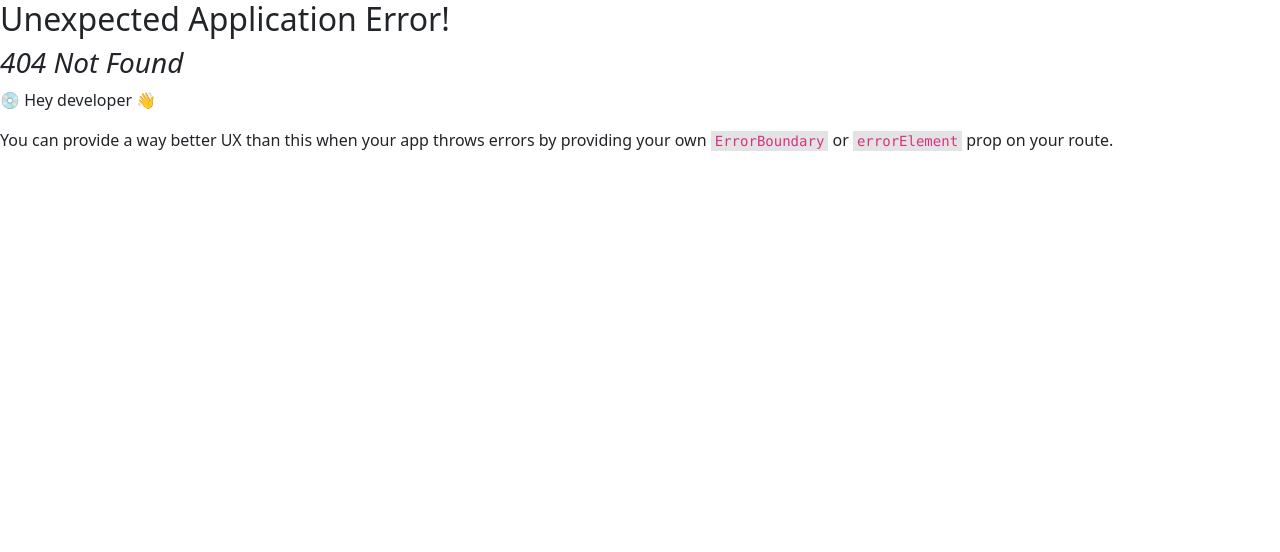
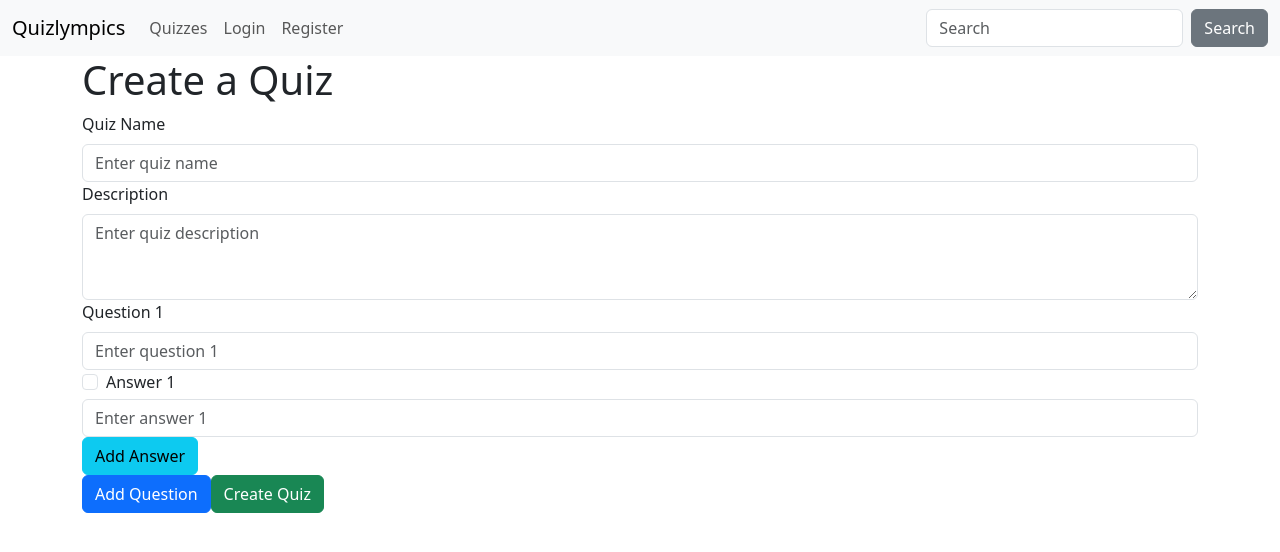
Before and after one commit to NyashaDZT/Project-4-Quiz-App, a React (Vite) app in the folder client/: page /createquiz in a window 1280 px wide. Before the commit this address had no page. Shown: the top 552 px of the page. Built offline with nearby package versions, Linux system fonts and the light colour scheme.

Commit message:
create quiz functionality

```diff
--- a/client/src/Components/Index.jsx
+++ b/client/src/Components/Index.jsx
@@ -25,7 +25,7 @@ export default function Index(){
         <Col xs={4} md={4} id="filters">
           <Filter quizzes={quizzes} setFilteredQuizzes={setFilteredQuizzes} />
         </Col>
-        <Col xs={14} md={8}>khkjhjgjhg
+        <Col xs={14} md={8}>
           <section className="quizzes" id="view">
           {filteredQuizzes.map(quiz => (
               <Link key={quiz.id} to={`/quizzes/${quiz.id}`} style={{ textDecoration: 'none' }}>
--- a/client/src/Components/Navbar.jsx
+++ b/client/src/Components/Navbar.jsx
@@ -12,10 +12,8 @@ export default function NavBar(){
   const navigate = useNavigate()
 
 
-  function handleLogOut(){
-    // Remove token from storage
-    removeToken()
-    // Navigate to the log in page
+  const handleLogout = () => {
+    removeToken();
     navigate('/login')
   }
 
@@ -25,27 +23,24 @@ export default function NavBar(){
         <Navbar.Brand href="#">Quizlympics</Navbar.Brand>
         <Navbar.Toggle aria-controls="navbarScroll" />
         <Navbar.Collapse id="navbarScroll">
-          <Nav
-            className="me-auto my-2 my-lg-0"
-            style={{ maxHeight: '100px' }}
-            navbarScroll
-          >
+          <Nav className="me-auto my-2 my-lg-0" style={{ maxHeight: '100px' }} navbarScroll>
             <Nav.Link href="/quizzes">Quizzes</Nav.Link>
             {activeUser() ? (
-              <Nav.Link onClick={handleLogOut}>Logout</Nav.Link>
+              <>
+                <Nav.Link onClick={handleLogout}>Logout</Nav.Link>
+                <NavDropdown title="More Options" id="navbarScrollingDropdown">
+                  <NavDropdown.Item href="/createquiz">Create A Quiz</NavDropdown.Item>
+                  <NavDropdown.Item href="#action4">Another action</NavDropdown.Item>
+                  <NavDropdown.Divider />
+                  <NavDropdown.Item href="#action5">Something else here</NavDropdown.Item>
+                </NavDropdown>
+              </>
             ) : (
-              <Nav.Link href="/login">Login</Nav.Link>
+              <>
+                <Nav.Link href="/login">Login</Nav.Link>
+                <Nav.Link href="/register">Register</Nav.Link>
+              </>
             )}
-            <NavDropdown title="More Options" id="navbarScrollingDropdown">
-              <NavDropdown.Item href="#action3">Action</NavDropdown.Item>
-              <NavDropdown.Item href="#action4">
-                Another action
-              </NavDropdown.Item>
-              <NavDropdown.Divider />
-              <NavDropdown.Item href="#action5">
-                Something else here
-              </NavDropdown.Item>
-            </NavDropdown>
           </Nav>
           <Form className="d-flex">
             <Form.Control
--- /dev/null
+++ b/client/src/Components/QuizCreate.jsx
@@ -0,0 +1,152 @@
+import { useState } from 'react';
+import { Form, Button, Container } from 'react-bootstrap';
+import { activeUser } from '../utils/helpers/common';
+
+export default function QuizCreate() {
+  const user = activeUser()
+  const [quizData, setQuizData] = useState({
+    name: '',
+    description: '',
+    questionsCount: 1, // Default to one question
+    questions: [{ text: '', answers: [{ text: '', correct: false }] }],
+    owner: user ? user.id : null,
+  })
+
+  const handleInputChange = (field, value) => {
+    setQuizData((prevData) => ({
+      ...prevData,
+      [field]: value,
+    }))
+  }
+
+  const handleQuestionChange = (index, value) => {
+    setQuizData((prevData) => {
+      const updatedQuestions = [...prevData.questions]
+      updatedQuestions[index].text = value
+      return {
+        ...prevData,
+        questions: updatedQuestions,
+      }
+    })
+  }
+
+  const handleAnswerChange = (questionIndex, answerIndex, value) => {
+    setQuizData((prevData) => {
+      const updatedQuestions = [...prevData.questions]
+      updatedQuestions[questionIndex].answers[answerIndex].text = value;
+      return {
+        ...prevData,
+        questions: updatedQuestions,
+      }
+    })
+  }
+
+  const handleCorrectAnswerChange = (questionIndex, answerIndex) => {
+    setQuizData((prevData) => {
+      const updatedQuestions = [...prevData.questions]
+      updatedQuestions[questionIndex].answers.forEach((answer, idx) => {
+        answer.correct = idx === answerIndex
+      });
+      return {
+        ...prevData,
+        questions: updatedQuestions,
+      }
+    })
+  }
+
+  const handleAddQuestion = () => {
+    if (quizData.questionsCount < 10) {
+      setQuizData((prevData) => ({
+        ...prevData,
+        questionsCount: prevData.questionsCount + 1,
+        questions: [...prevData.questions, { text: '', answers: [{ text: '', correct: false }] }],
+      }))
+    }
+  }
+
+  const handleAddAnswer = (questionIndex) => {
+    setQuizData((prevData) => {
+      const updatedQuestions = [...prevData.questions];
+      updatedQuestions[questionIndex].answers.push({ text: '', correct: false });
+      return {
+        ...prevData,
+        questions: updatedQuestions,
+      }
+    })
+  }
+
+  const handleCreateQuiz = () => {
+
+  }
+
+  return (
+    <Container>
+      <h1>Create a Quiz</h1>
+      <Form>
+        <Form.Group controlId="quizName">
+          <Form.Label>Quiz Name</Form.Label>
+          <Form.Control
+            type="text"
+            placeholder="Enter quiz name"
+            value={quizData.name}
+            onChange={(e) => handleInputChange('name', e.target.value)}
+          />
+        </Form.Group>
+
+        <Form.Group controlId="quizDescription">
+          <Form.Label>Description</Form.Label>
+          <Form.Control
+            as="textarea"
+            rows={3}
+            placeholder="Enter quiz description"
+            value={quizData.description}
+            onChange={(e) => handleInputChange('description', e.target.value)}
+          />
+        </Form.Group>
+
+        {[...Array(quizData.questionsCount)].map((_, questionIndex) => (
+          <div key={questionIndex}>
+            <Form.Group controlId={`question-${questionIndex}`}>
+              <Form.Label>{`Question ${questionIndex + 1}`}</Form.Label>
+              <Form.Control
+                type="text"
+                placeholder={`Enter question ${questionIndex + 1}`}
+                value={quizData.questions[questionIndex].text}
+                onChange={(e) => handleQuestionChange(questionIndex, e.target.value)}
+              />
+            </Form.Group>
+
+            {[...Array(quizData.questions[questionIndex].answers.length)].map((_, answerIndex) => (
+              <Form.Group key={answerIndex} controlId={`answer-${questionIndex}-${answerIndex}`}>
+                <Form.Check
+                  type="checkbox"
+                  label={`Answer ${answerIndex + 1}`}
+                  checked={quizData.questions[questionIndex].answers[answerIndex].correct}
+                  onChange={() => handleCorrectAnswerChange(questionIndex, answerIndex)}
+                />
+                <Form.Control
+                  type="text"
+                  placeholder={`Enter answer ${answerIndex + 1}`}
+                  value={quizData.questions[questionIndex].answers[answerIndex].text}
+                  onChange={(e) => handleAnswerChange(questionIndex, answerIndex, e.target.value)}
+                />
+              </Form.Group>
+            ))}
+
+            <Button variant="info" onClick={() => handleAddAnswer(questionIndex)}>
+              Add Answer
+            </Button>
+          </div>
+        ))}
+
+        <Button variant="primary" onClick={handleAddQuestion}>
+          Add Question
+        </Button>
+
+        <Button variant="success" onClick={handleCreateQuiz}>
+          Create Quiz
+        </Button>
+      </Form>
+    </Container>
+  )
+}
--- a/client/src/Components/SingleQuizView.jsx
+++ b/client/src/Components/SingleQuizView.jsx
@@ -1,84 +1,83 @@
-
 import { useState, useRef } from 'react';
-import { useActionData, useLoaderData } from 'react-router';
-import { activeUser } from '../utils/helpers/common';
+import { useLoaderData, useNavigate } from 'react-router';
+import axios from 'axios';
+import { activeUser, getToken } from '../utils/helpers/common';
 
 export default function SingleQuizView() {
-
   const userId = activeUser()
-  const res = useActionData()
+  const navigate = useNavigate()
   const quiz = useLoaderData()
   const quizId = quiz.id
 
   const [currentQuestionIndex, setCurrentQuestionIndex] = useState(0);
-  const [selectedAnswers, setSelectedAnswers] = useState([])
+  const [selectedAnswers, setSelectedAnswers] = useState([]);
+  const formRef = useRef(null)
 
-  const isLastQuestion = currentQuestionIndex === quiz.questions.length -1
+  const isLastQuestion = currentQuestionIndex === quiz.questions.length - 1
   const currentQuestion = quiz.questions[currentQuestionIndex]
-
-  const formRef = useRef(null)
 
   const handleAnswerSelect = (selectedAnswer) => {
     setSelectedAnswers((prevAnswers) => {
-      const newAnswers = [...prevAnswers];
-      newAnswers[currentQuestionIndex] = selectedAnswer;
-      return newAnswers;
-    })
-  }
-
-  const createResult = (userId, quizId, user_score) => {
-    const data = {
-      user: userId,
-      quiz: quizId,
-      score: user_score,
-    }
-    console.log(data);
-    // Perform any additional logic for result creation or API submission
-  }
-
+      const newAnswers = [...prevAnswers]
+      newAnswers[currentQuestionIndex] = selectedAnswer
+      return newAnswers
+    });
+  };
 
   const calculateScore = () => {
     let user_score = 0;
     quiz.questions.forEach((question, index) => {
-        const selectedAnswer = selectedAnswers[index];
-        const correctAnswer = question.answers.find((answer) => answer.correct)
+      const selectedAnswer = selectedAnswers[index];
+      const correctAnswer = question.answers.find((answer) => answer.correct);
 
-        if (selectedAnswer && selectedAnswer === correctAnswer) {
-            user_score++;
-            console.log(correctAnswer)
-        }
-    });
+      if (selectedAnswer && selectedAnswer === correctAnswer) {
+        user_score++;
+      }
+    })
     console.log('Score:', user_score);
-    return createResult(userId, quizId, user_score)
+    return user_score
   }
 
+  const handleButtonClick = async () => {
+    if (isLastQuestion) {
+      const userScore = calculateScore();
+      const resultData = {
+        user: userId,
+        quiz: quizId,
+        score: userScore,
+      }
+      console.log(resultData)
+      try {
+        const response = await axios.post('/api/results/', resultData, {
+          validateStatus: () => true,
+          headers: {
+            Authorization: `Bearer ${getToken()}`,
+          },
+        })
 
-
-
-
-  const handleButtonClick = () => {
-    if (isLastQuestion) {
-      calculateScore()
-      // Submit the form programmatically
-      formRef.current.submit();
+        if (response.status === 201) {
+          console.log('Result submitted successfully:', response.data)
+          navigate('/result-page')
+        } else {
+          console.error('Failed to submit result:', response.statusText)
+        }
+      } catch (error) {
+        console.error('Error submitting result:', error)
+      }
     } else {
-      setCurrentQuestionIndex((prevIndex) => prevIndex + 1);
+      setCurrentQuestionIndex((prevIndex) => prevIndex + 1)
     }
   };
 
-  const buttonLabel = isLastQuestion ? 'Submit' : 'Next Question';
-
-
-
   return (
-    <div>
-      <h1>{quiz.name}</h1>
+    <div style={{ textAlign: 'center', padding: '20px' }}>
+      <h1 style={{ fontSize: '24px' }}>{quiz.name}</h1>
       {currentQuestion && (
-        <div>
-          <h2>{currentQuestion.text}</h2>
-          <form>
+        <div style={{ marginTop: '20px' }}>
+          <h2 style={{ fontSize: '20px' }}>{currentQuestion.text}</h2>
+          <form ref={formRef}>
             {currentQuestion.answers.map((answer) => (
-              <div key={answer.text}>
+              <div key={answer.text} style={{ margin: '10px 0' }}>
                 <input
                   type="checkbox"
                   id={answer.text}
@@ -89,7 +88,19 @@ export default function SingleQuizView() {
               </div>
             ))}
           </form>
-          <button onClick={handleButtonClick}>
+          <button
+            style={{
+              backgroundColor: '#4CAF50',
+              color: 'white',
+              padding: '10px 20px',
+              fontSize: '18px',
+              border: 'none',
+              borderRadius: '5px',
+              cursor: 'pointer',
+              marginTop: '20px',
+            }}
+            onClick={handleButtonClick}
+          >
             {isLastQuestion ? 'Submit' : 'Next Question'}
           </button>
         </div>
--- a/client/src/main.jsx
+++ b/client/src/main.jsx
@@ -12,11 +12,13 @@ import Login from './Components/Login.jsx'
 import Register from './Components/Register.jsx'
 import Index from './Components/Index.jsx'
 import SingleQuizView from './Components/SingleQuizView.jsx';
+import QuizCreate from './Components/QuizCreate.jsx';
 
 // Actions
 import { loginUser, registerUser } from './utils/actions/auth.js'
 import { quizLoader, singleQuizLoader } from './utils/loaders.js';
-import { createResult } from './utils/actions/results.js';
+import { createQuiz } from './utils/actions/quiz.js';
+
 
 const router = createBrowserRouter([
   {
@@ -46,7 +48,11 @@ const router = createBrowserRouter([
         path: '/quizzes/:quizId',
         element: <SingleQuizView />,
         loader: async ({ params }) => singleQuizLoader(params.quizId),
-        action: async ({ request }) => createResult(request)
+      },
+      {
+        path: '/createquiz',
+        element: <QuizCreate />,
+        action: async ({ request }) => createQuiz(request)
       }
 
     ]
--- a/client/src/styles/components/Filter.css
+++ b/client/src/styles/components/Filter.css
@@ -5,13 +5,13 @@
 }
 
 .filter-group {
-  margin-right: 20px; /* Adjust the margin as needed */
-  text-align: center; /* Center-align the label and dropdown */
+  margin-right: 20px;
+  text-align: center;
 }
 
 label {
   display: block;
-  margin-bottom: 5px; /* Add some space between label and dropdown */
+  margin-bottom: 5px;
 }
 
 .card {
--- a/client/src/styles/components/Filter.scss
+++ b/client/src/styles/components/Filter.scss
@@ -5,13 +5,13 @@
 }
 
 .filter-group {
-  margin-right: 20px; /* Adjust the margin as needed */
-  text-align: center; /* Center-align the label and dropdown */
+  margin-right: 20px;
+  text-align: center;
 }
 
 label {
   display: block;
-  margin-bottom: 5px; /* Add some space between label and dropdown */
+  margin-bottom: 5px;
 }
 
 .card {
--- a/client/src/utils/actions/results.js
+++ b/client/src/utils/actions/quiz.js
@@ -1,9 +1,9 @@
 import axios from 'axios'
 import { formToObj, getToken} from '../helpers/common'
 
-export async function createResult(request) {
+export async function createQuiz(request) {
   const data = await formToObj(request)
-  return await axios.post(`/api/results`, data, {
+  return await axios.post(`/api/quizzes/`, data, {
       validateStatus: () => true,
       headers: {
           Authorization: `Bearer ${getToken()}`
```
Also changed, not shown: 1 other file (tests, documents, lock files or other folders).
